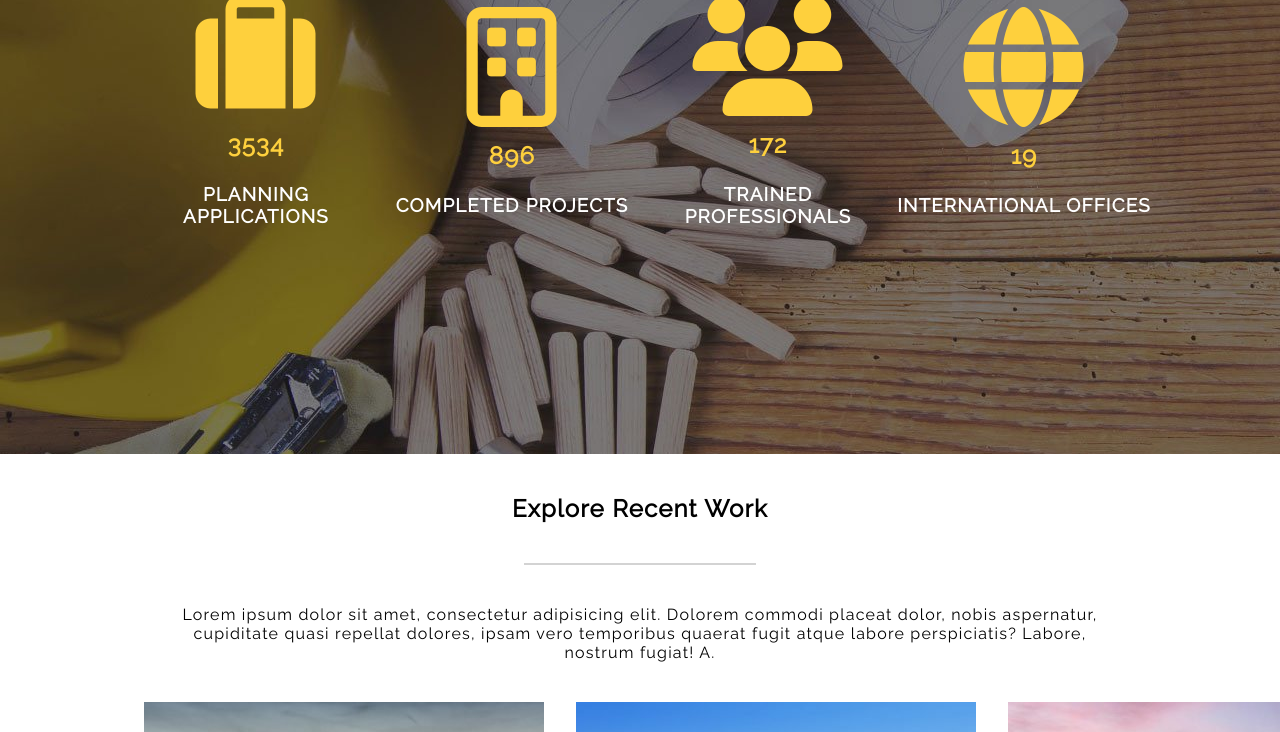
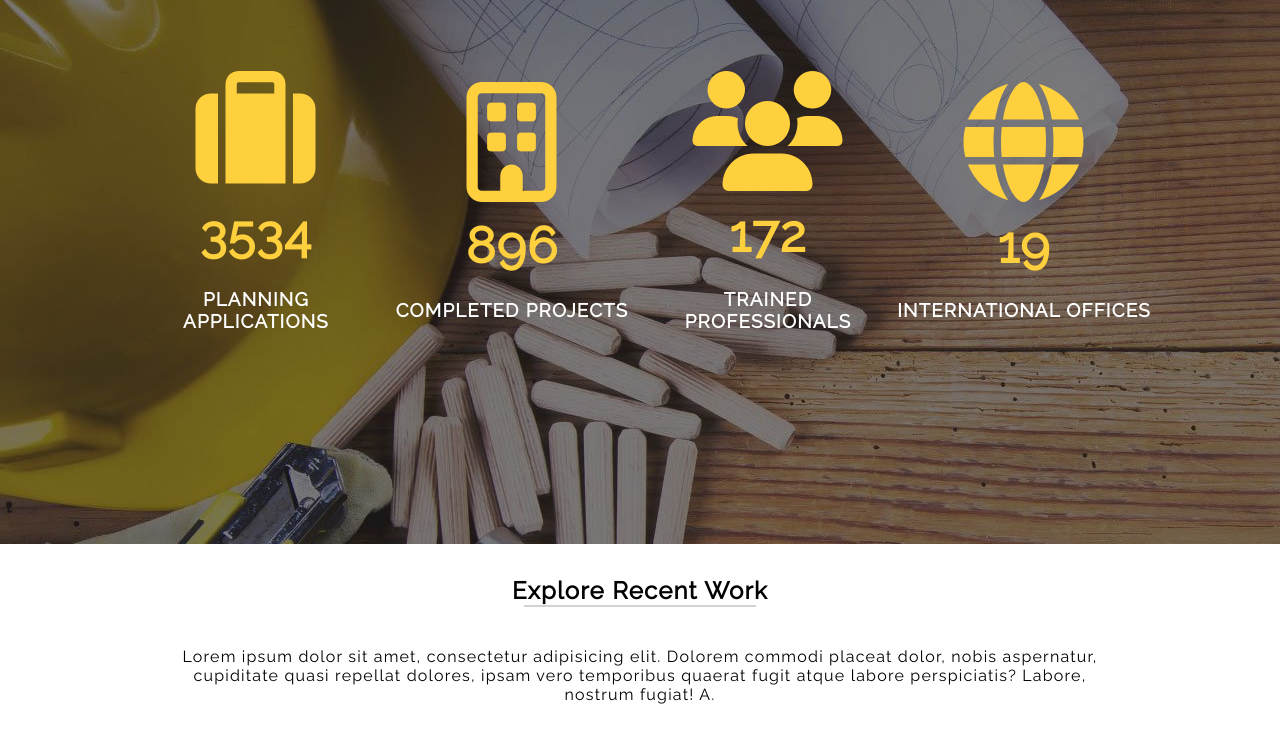
Before and after one commit to GabrieleGrossi/proj-html-vuejs, a Vue app: page / in a window 1280 px wide. Shown: the part 1780-2512 px from the top of the page. Built offline with nearby package versions, Linux system fonts and the light colour scheme.

Commit message:
little change in core, main and jumbo seciton

```diff
--- a/src/components/AppCore.vue
+++ b/src/components/AppCore.vue
@@ -145,7 +145,7 @@ export default {
         margin-bottom: 2rem;
     }
     div.w-90 div.separator{
-        width: 13%;
+        width: 90%;
         border-color: lightgrey;
     }
     .circle{
--- a/src/components/AppJumbo.vue
+++ b/src/components/AppJumbo.vue
@@ -38,7 +38,7 @@ export default {
 <style lang="scss" scoped>
     div.jumbo{
         background-image: url(../assets/images/home-slider-62528242.jpg);
-        height: 710px;
+        height: 100vh;
         padding-top: 130px;
     }
     .jumbo-info{
--- a/src/components/AppMainSection.vue
+++ b/src/components/AppMainSection.vue
@@ -4,9 +4,9 @@
             <div class="counter-box-container">
                 <div class="counter-box-info">
                     <i class="fa-solid fa-suitcase fa-2xl"></i>
-                    <h2>
+                    <h1>
                         3534
-                    </h2>
+                    </h1>
                 </div>
                 <div class="counter-box-content">
                     <h3>
@@ -17,9 +17,9 @@
             <div class="counter-box-container">
                 <div class="counter-box-info">
                     <i class="fa-regular fa-building fa-2xl"></i>
-                    <h2>
+                    <h1>
                         896
-                    </h2>
+                    </h1>
                 </div>
                 <div class="counter-box-content">
                     <h3>
@@ -30,9 +30,9 @@
             <div class="counter-box-container">
                 <div class="counter-box-info">
                     <i class="fa-solid fa-users fa-2xl"></i>
-                    <h2>
+                    <h1>
                         172
-                    </h2>
+                    </h1>
                 </div>
                 <div class="counter-box-content">
                     <h3>
@@ -43,9 +43,9 @@
             <div class="counter-box-container">
                 <div class="counter-box-info">
                     <i class="fa-solid fa-globe fa-2xl"></i>
-                    <h2>
+                    <h1>
                         19
-                    </h2>
+                    </h1>
                 </div>
                 <div class="counter-box-content">
                     <h3>
@@ -55,7 +55,7 @@
             </div>
         </div>
     </section>
-    <div class="w-85">
+    <div class="w-85 mt-1">
         <h2>
             Explore Recent Work
         </h2>
@@ -123,9 +123,12 @@ export default {
         color: white;
         margin-top: 1.5rem;
     }
-    .w-85 h2,
+    .w-85 h1,
     p{
         margin: 2.5rem 0;
+    }
+    h1{
+        font-size: 50px;
     }
     .img-card{
         height: 100%;
```
